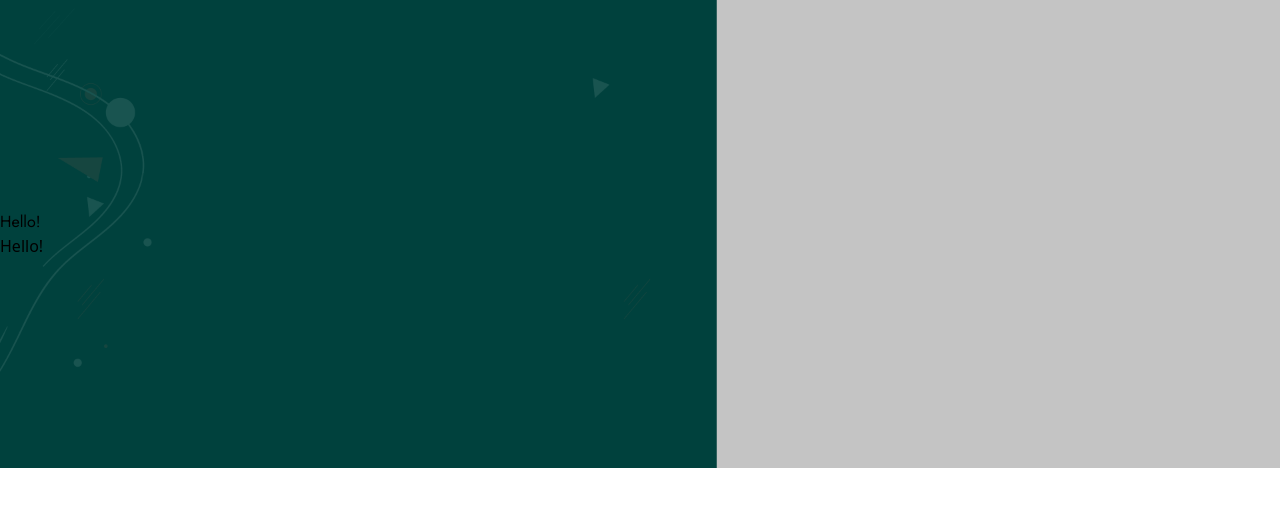
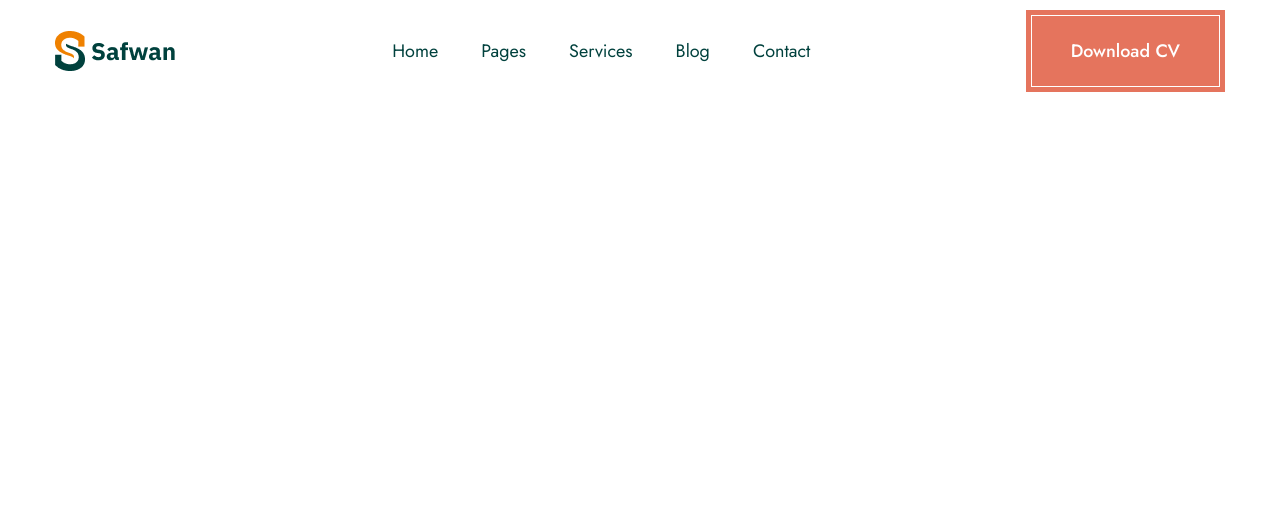
Before and after one commit to mesbaulrafi/safwan-nextjs, a Next.js app: page / in a window 1280 px wide. Shown: the top 506 px of the page. Built offline with nearby package versions, Linux system fonts and the light colour scheme.

Commit message:
feat: Navbar

```diff
--- a/app/globals.css
+++ b/app/globals.css
@@ -3,8 +3,8 @@
 
 
 @theme {
-  --color-primarys: #E5745D;
-  --color-secondarys: #00413D;
+  --color-primary: #E5745D;
+  --color-secondary: #00413D;
 }
 
 .font-jost {
--- a/app/layout.js
+++ b/app/layout.js
@@ -1,5 +1,6 @@
 import { Jost, Vollkorn } from "next/font/google";
 import "./globals.css";
+
 
 const vollkorn = Vollkorn({
   variable: "--font-vollkorn",
@@ -24,7 +25,9 @@ export default function RootLayout({ children }) {
       lang="en"
        className={`${jost.variable} ${vollkorn.variable} h-full antialiased`}
     >
-      <body className="min-h-full flex flex-col">{children}</body>
+      <body className="min-h-full flex flex-col">{children}
+
+      </body>
     </html>
   );
 }
--- /dev/null
+++ b/components/Button.jsx
@@ -0,0 +1,11 @@
+import React from 'react'
+
+const Button = ({btnText,className}) => {
+  return (
+    <div className="bg-primary p-1.25 cursor-pointer">
+        <button className={`cursor-pointer font-jost text-lg font-medium text-white bg-primary py-5.25 px-9.75 border border-white ${className}`}>{btnText}</button>
+    </div>
+  )
+}
+
+export default Button
--- a/components/Container.jsx
+++ b/components/Container.jsx
@@ -1,8 +1,8 @@
 import React from 'react'
 
-const Container = (className,children) => {
+const Container = ({children,className}) => {
   return (
-    <div className={`lg:w-292.5 px-3 lg:px-0 mx-auto ${className} `} >{children}</div>
+    <div className={`lg:w-292.5 px-3 lg:px-0 mx-auto ${className}`}>{children}</div>
   )
 }
 
--- a/layouts/Header.jsx
+++ b/layouts/Header.jsx
@@ -1,9 +1,37 @@
-import React from 'react'
+import Image from "next/image";
+import Logo from "../public/logo.png";
+import React from "react";
+import Container from "@/components/Container";
+import Button from "@/components/Button";
 
 const Header = () => {
   return (
-    <div>Header</div>
-  )
-}
+    <>
+      <header className="py-2.5 ">
+        <Container>
+          <div className="flex justify-between items-center flex-col lg:flex-row gap-y-10">
+            {/* Logo */}
+            <div className="">
+              <Image src={Logo} />
+            </div>
+            {/* Menu */}
+            <nav className="">
+              <ul className="flex flex-col lg:flex-row lg:gap-x-10.75 gap-y-10 items-center font-jost">
+                <li className="cursor-pointer text-[18px] hover:text-primary text-secondary duration-300">Home</li>
+                <li className="cursor-pointer text-[18px] hover:text-primary text-secondary duration-300">Pages</li>
+                <li className="cursor-pointer text-[18px] hover:text-primary text-secondary duration-300">Services</li>
+                <li className="cursor-pointer text-[18px] hover:text-primary text-secondary duration-300">Blog</li>
+                <li className="cursor-pointer text-[18px] hover:text-primary text-secondary duration-300">Contact</li>
+              </ul>
+            </nav>
+            <div className="">
+              <Button btnText={'Download CV'}/>
+            </div>
+          </div>
+        </Container>
+      </header>
+    </>
+  );
+};
 
-export default Header
+export default Header;
--- a/page/Home.jsx
+++ b/page/Home.jsx
@@ -1,9 +1,13 @@
-import Banner from '@/layouts/Banner'
+// import Banner from '@/layouts/Banner'
+import Header from '@/layouts/Header'
 import React from 'react'
 
 const Home = () => {
   return (
-    <div><Banner/></div>
+    <div>
+      <Header/>
+      {/* <Banner/> */}
+    </div>
   )
 }
 
```
